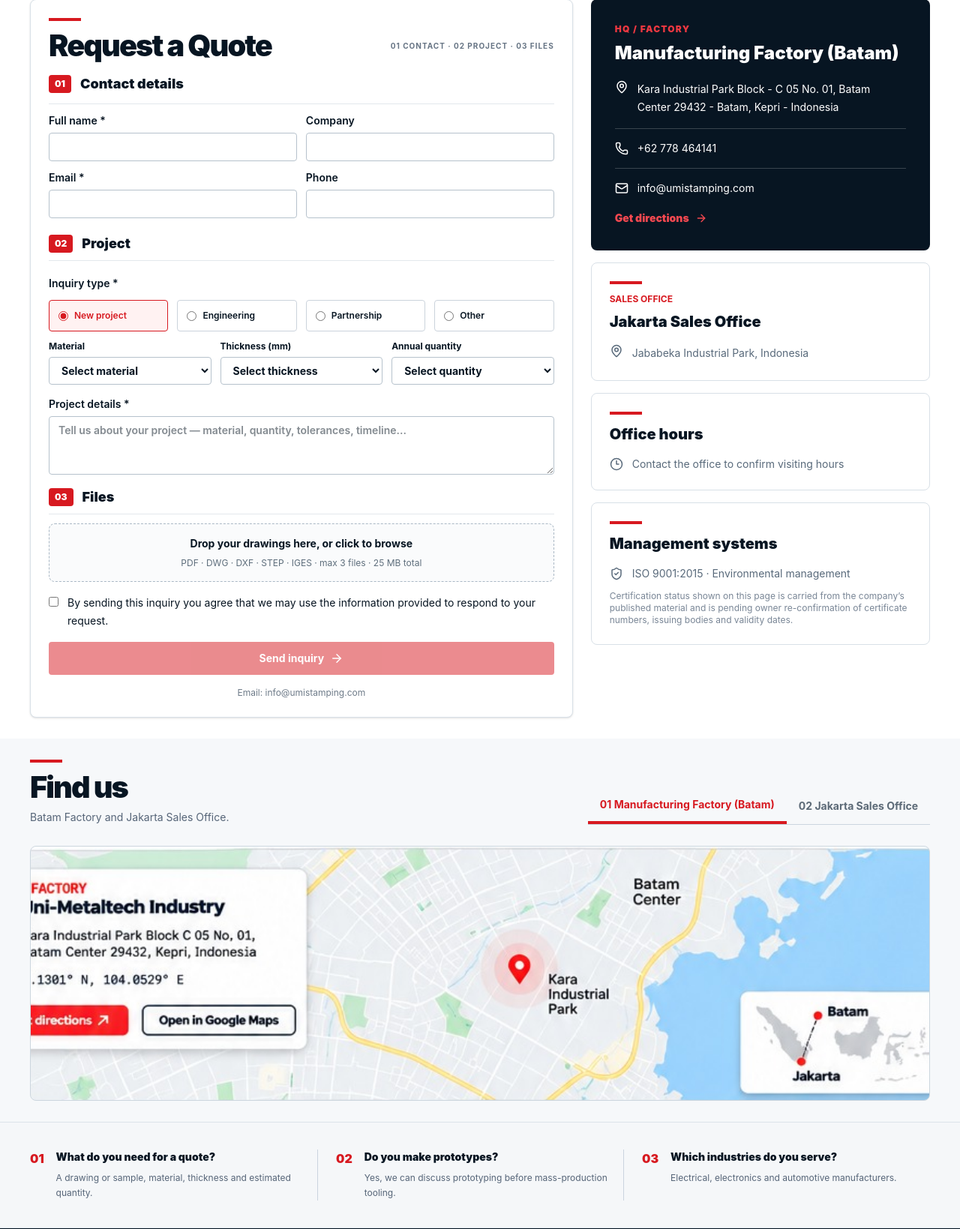
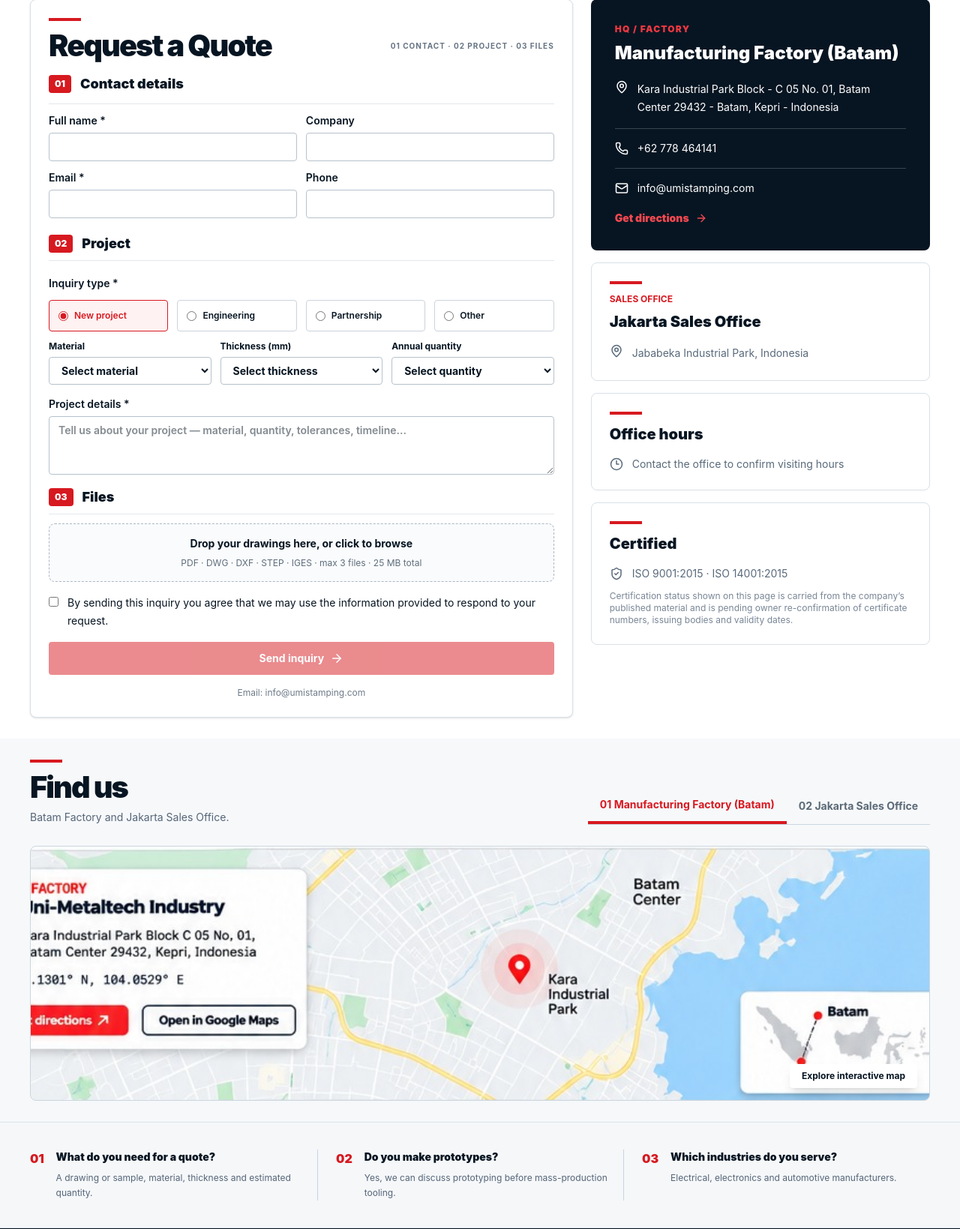
Before and after one commit to Kelvintan127/umi, a Laravel app: page /en/contact in a window 1280 px wide. Shown: the part 448-2087 px from the top of the page at 75% size. Run offline with Laravel 12, Linux system fonts and the light colour scheme; style sheets or scripts are compiled from the project's sources; some libraries are stand-ins or nearby versions.

Commit message:
fix(contact): preserve live Batam map exploration alongside faithful approved preview
Allow switching from reference map image to real embedded Google Maps without changing initial visual geometry.

```diff
--- a/resources/js/pages/Contact.tsx
+++ b/resources/js/pages/Contact.tsx
@@ -165,6 +165,7 @@ export default function Contact() {
   const { locale, seo, htmlLang, content } = props;
   const { contact } = content.blocks;
   const [location, setLocation] = useState(0);
+  const [interactiveBatamMap, setInteractiveBatamMap] = useState(false);
   const primary = contact.batam;
   const secondary = (contact as typeof contact & { jakarta?: {label: string; lines: string[]; map?: string} }).jakarta;
   const locations = [
@@ -218,7 +219,7 @@ export default function Contact() {
           <section className="rounded-lg border border-[#d8e0e7] p-6"><div className="umi-mark"/>
             <h2 className="text-xl font-black">Office hours</h2><p className="mt-4 flex items-center gap-3 text-sm text-[#596a7b]"><Clock3 size={18}/>Contact the office to confirm visiting hours</p></section>
           <section className="rounded-lg border border-[#d8e0e7] p-6"><div className="umi-mark"/>
-            <h2 className="text-xl font-black">Management systems</h2><p className="mt-4 flex items-center gap-3 text-sm text-[#596a7b]"><ShieldCheck size={18}/>ISO 9001:2015 · Environmental management</p>
+            <h2 className="text-xl font-black">Certified</h2><p className="mt-4 flex items-center gap-3 text-sm text-[#596a7b]"><ShieldCheck size={18}/>ISO 9001:2015 · ISO 14001:2015</p>
             <p className="mt-3 text-xs text-[#798696]">{content.blocks.quality.labelling}</p></section>
         </aside>
       </div>
@@ -234,10 +235,28 @@ export default function Contact() {
       </div>
       <div id="umi-map-panel" role="tabpanel" className="relative mt-7 h-[290px] overflow-hidden rounded-lg border border-[#ccd6de] bg-[#dce6eb] sm:h-[340px]">
         {location === 0 ? (
-          <a href={selected.map || mapSearch} target="_blank" rel="noopener noreferrer"
-            aria-label="Open Batam factory map in Google Maps" className="block h-full w-full">
-            <MockupCrop crop="batam-map" alt="Approved Batam factory map at Kara Industrial Park" className="h-full w-full" />
-          </a>
+          interactiveBatamMap ? (
+            <div className="relative h-full w-full">
+              <iframe title="Interactive Batam factory location map" loading="lazy" referrerPolicy="no-referrer-when-downgrade"
+                src={"https://maps.google.com/maps?q=" + encodeURIComponent(selected.query) + "&z=14&output=embed"}
+                className="h-full w-full border-0" />
+              <button type="button" onClick={() => setInteractiveBatamMap(false)}
+                className="absolute bottom-4 right-4 rounded bg-white px-4 py-2 text-xs font-bold text-[#071522] shadow-lg">
+                Reference view
+              </button>
+            </div>
+          ) : (
+            <div className="relative h-full w-full">
+              <a href={selected.map || mapSearch} target="_blank" rel="noopener noreferrer"
+                aria-label="Open Batam factory map in Google Maps" className="block h-full w-full">
+                <MockupCrop crop="batam-map" alt="Approved Batam factory map at Kara Industrial Park" className="h-full w-full" />
+              </a>
+              <button type="button" onClick={() => setInteractiveBatamMap(true)}
+                className="absolute bottom-4 right-4 rounded bg-white px-4 py-2 text-xs font-bold text-[#071522] shadow-lg hover:bg-[#eaf0f4]">
+                Explore interactive map
+              </button>
+            </div>
+          )
         ) : (
           <>
             <iframe key={selected.query} title={selected.label + " map"} loading="lazy" referrerPolicy="no-referrer-when-downgrade"
```
